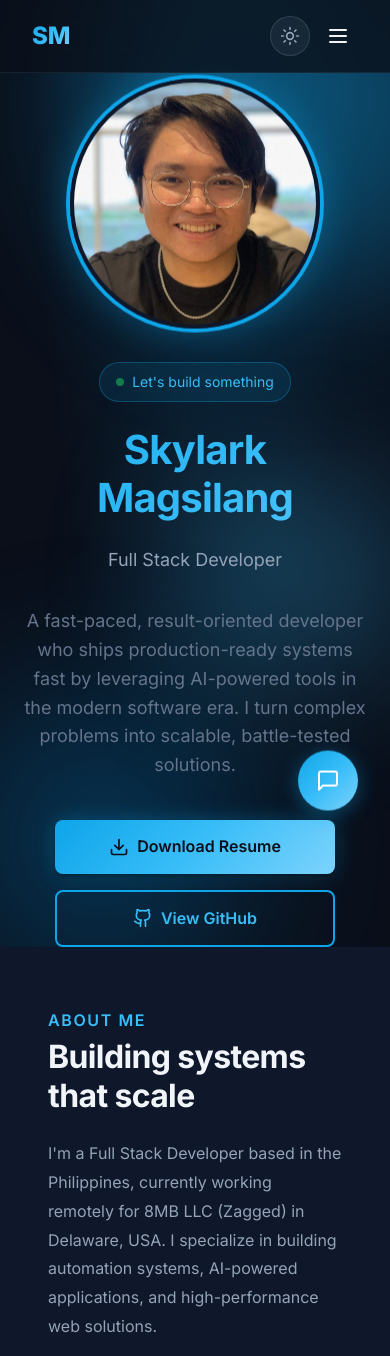
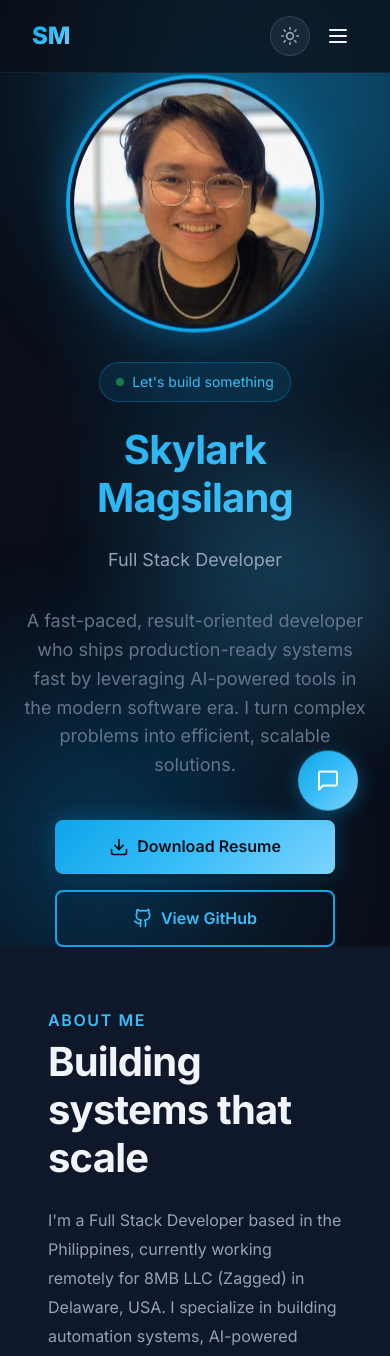
Before and after one commit to 5ky-lark/my-portfolio, a React (Vite) app: page / in a window 390 px wide. Shown: the top 1356 px of the page. Built offline with nearby package versions, Linux system fonts and the light colour scheme.

Commit message:
Refine Hero text and About styling

```diff
--- a/src/components/Hero.jsx
+++ b/src/components/Hero.jsx
@@ -30,7 +30,7 @@ function Hero() {
                 <p className="hero-description">
                     A fast-paced, result-oriented developer who ships production-ready systems fast by
                     leveraging AI-powered tools in the modern software era. I turn complex problems
-                    into scalable, battle-tested solutions.
+                    into efficient, scalable solutions.
                 </p>
 
                 <div className="hero-buttons">
--- a/src/index.css
+++ b/src/index.css
@@ -1852,3 +1852,16 @@ a:hover {
     max-height: 100vh;
   }
 }
+
+/* About Section Improvements */
+.about-text h2 {
+  white-space: nowrap;
+}
+
+@media (max-width: 768px) {
+  .about-text h2 {
+    white-space: normal;
+    font-size: 2.5rem;
+    line-height: 1.2;
+  }
+}
```
